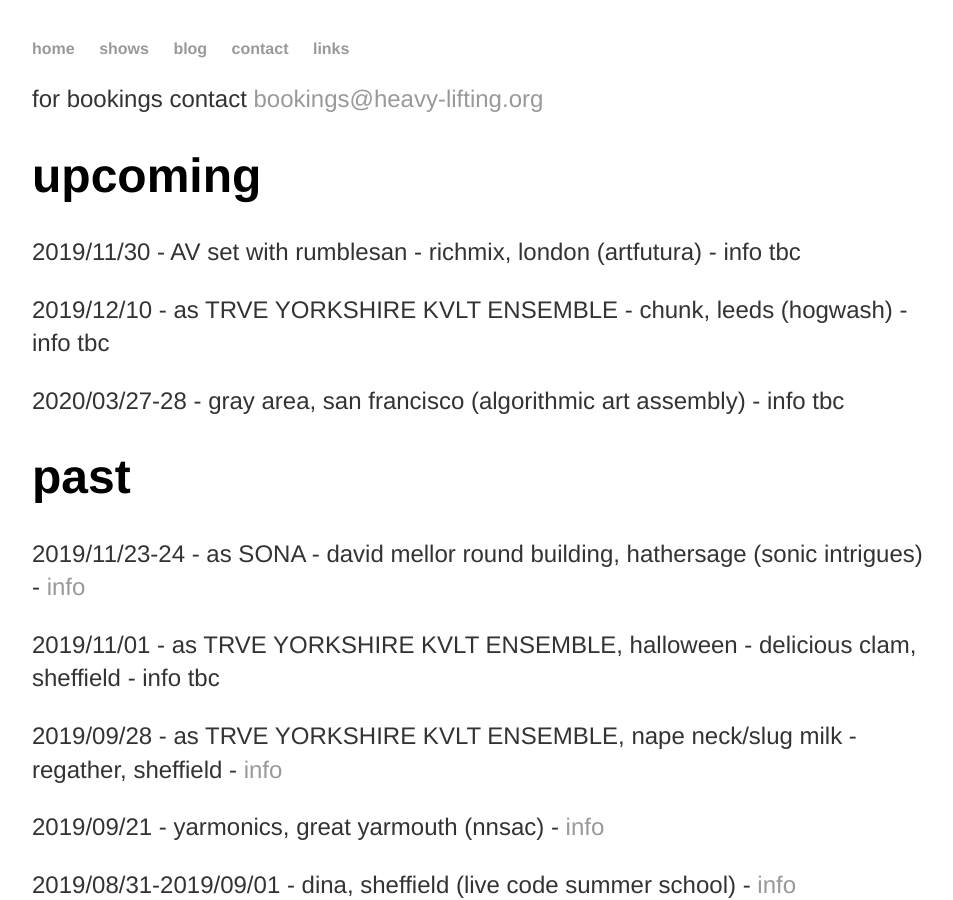
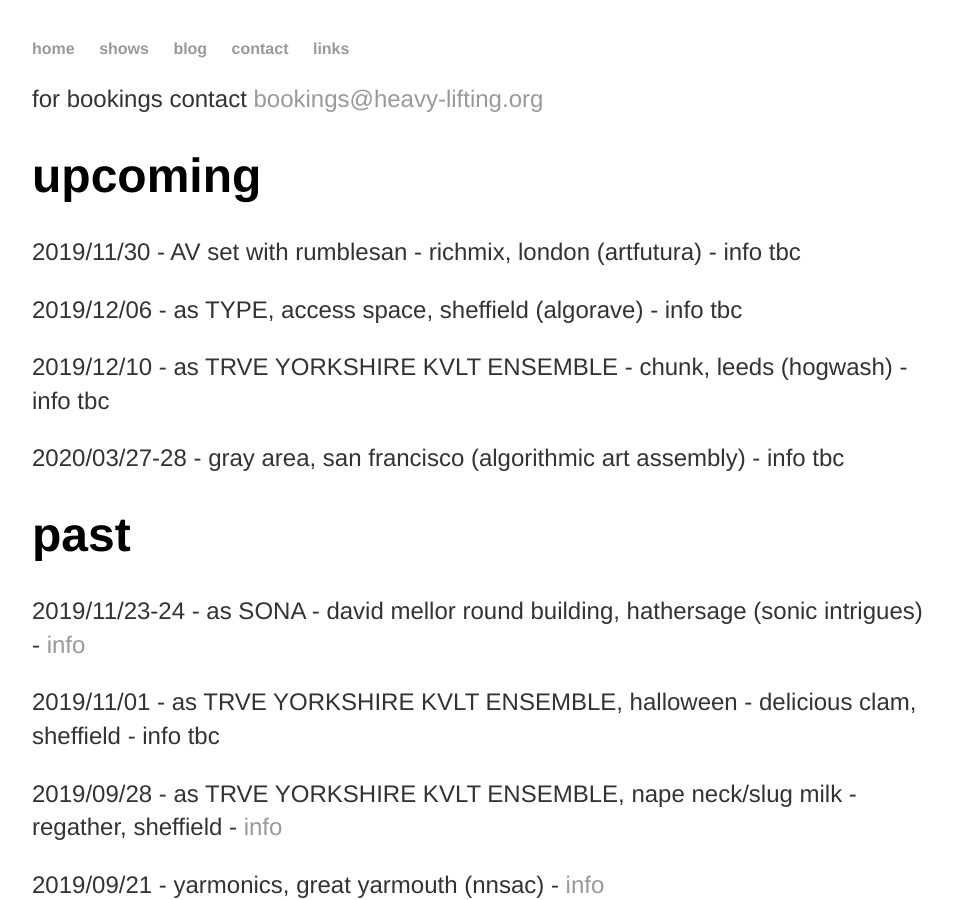
Before and after one commit to heavy-lifting/heavy-lifting.github.io, a Jekyll site: the page built from shows.html, in a window 1280 px wide and 900 px high. Shown: the whole window, without its empty margins (160-1113 px from the left). Built offline with Jekyll 4.4.1, drawn with Linux system fonts in a browser that asks for light colours.

Commit message:
Update shows.html

```diff
--- a/shows.html
+++ b/shows.html
@@ -13,6 +13,8 @@ title: shows
 
 
 	<p>2019/11/30 - AV set with rumblesan - richmix, london (artfutura) - info tbc</p>
+
+	<p>2019/12/06 - as TYPE, access space, sheffield (algorave) - info tbc</p>
 
 	<p>2019/12/10 - as TRVE YORKSHIRE KVLT ENSEMBLE - chunk, leeds (hogwash) - info tbc</p>
 
```
